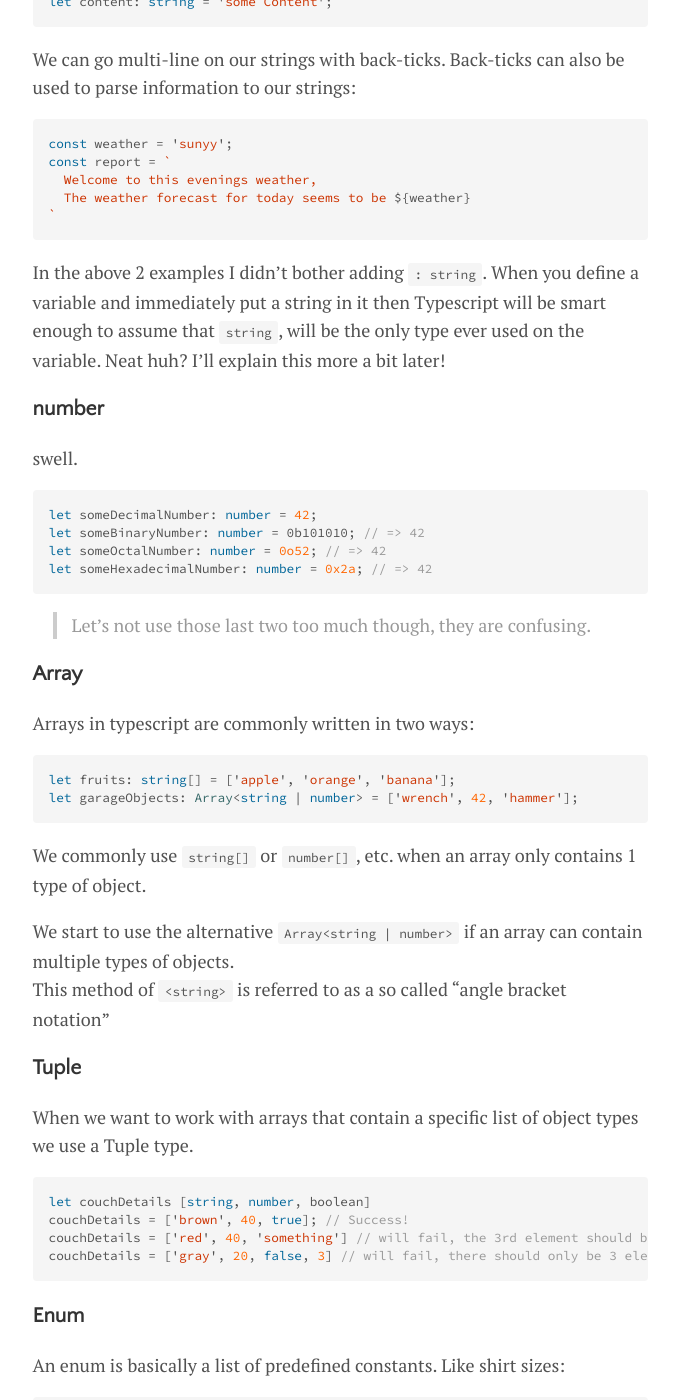
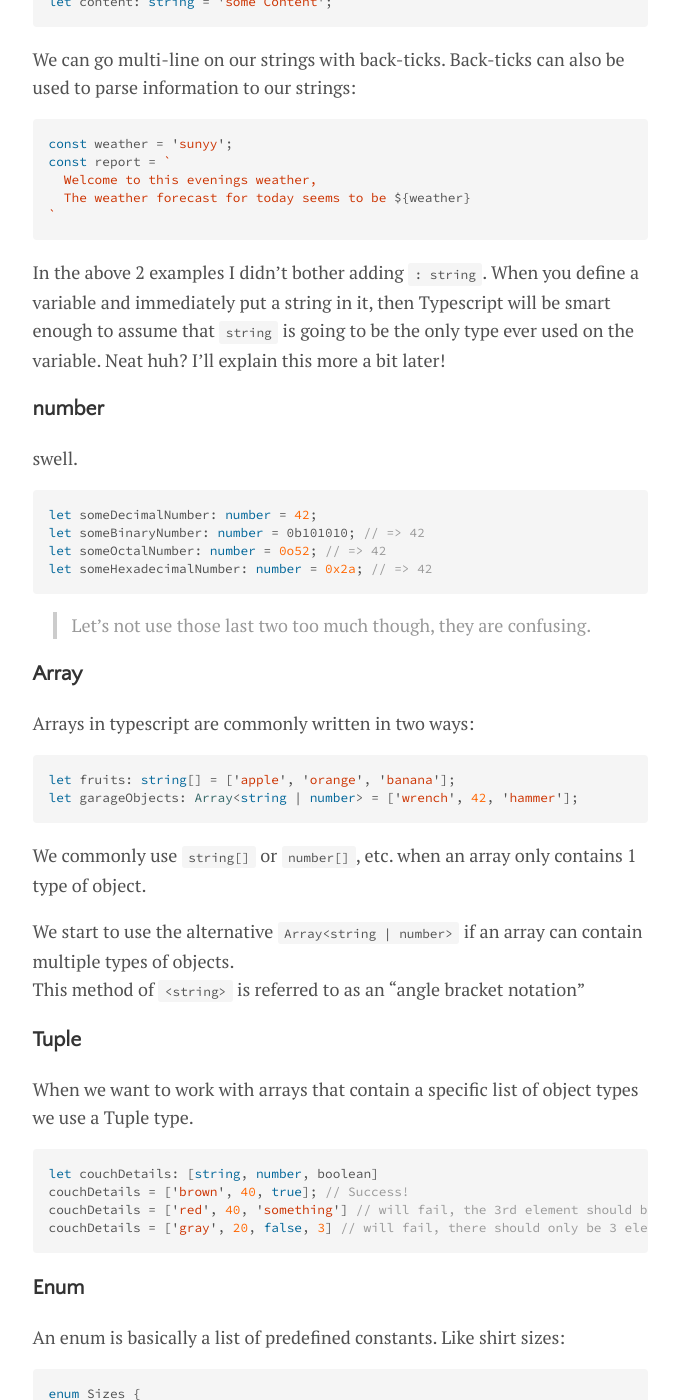
Before and after one commit to ecmanatives/ecmanatives.github.io, a Jekyll site: the page built from _posts/2019-10-12-lab-6.markdown, in a window 1280 px wide and 1400 px high, scrolled down 10219 px. Shown: the whole window, without its empty margins (300-978 px from the left). Built offline with Jekyll 4.4.1, drawn with Linux system fonts in a browser that asks for light colours; some of the changed text lies outside the part shown.

Commit message:
Update 2019-10-12-lab-6.markdown

````diff
--- a/_posts/2019-10-12-lab-6.markdown
+++ b/_posts/2019-10-12-lab-6.markdown
@@ -343,8 +343,8 @@ const report = `
 ```
 
 In the above 2 examples I didn't bother adding `: string`. When you
-define a variable and immediately put a string in it then Typescript will be
-smart enough to assume that `string`, will be the only type ever used on the
+define a variable and immediately put a string in it, then Typescript will be
+smart enough to assume that `string` is going to be the only type ever used on the
 variable. Neat huh? I'll explain this more a bit later!
 
 ### number
@@ -372,14 +372,14 @@ type of object.
 
 We start to use the alternative `Array<string | number>` if an array can
 contain multiple types of objects.
-This method of `<string>` is referred to as a so called "angle bracket notation"
+This method of `<string>` is referred to as an "angle bracket notation"
 
 ### Tuple
 When we want to work with arrays that contain a specific list of object types we
 use a Tuple type.
 
 ```typescript
-let couchDetails [string, number, boolean]
+let couchDetails: [string, number, boolean]
 couchDetails = ['brown', 40, true]; // Success!
 couchDetails = ['red', 40, 'something'] // will fail, the 3rd element should be a boolean
 couchDetails = ['gray', 20, false, 3] // will fail, there should only be 3 elements in the array
````
Also changed, not shown: other parts of _posts/2019-10-12-lab-6.markdown (+3 -3 lines).
